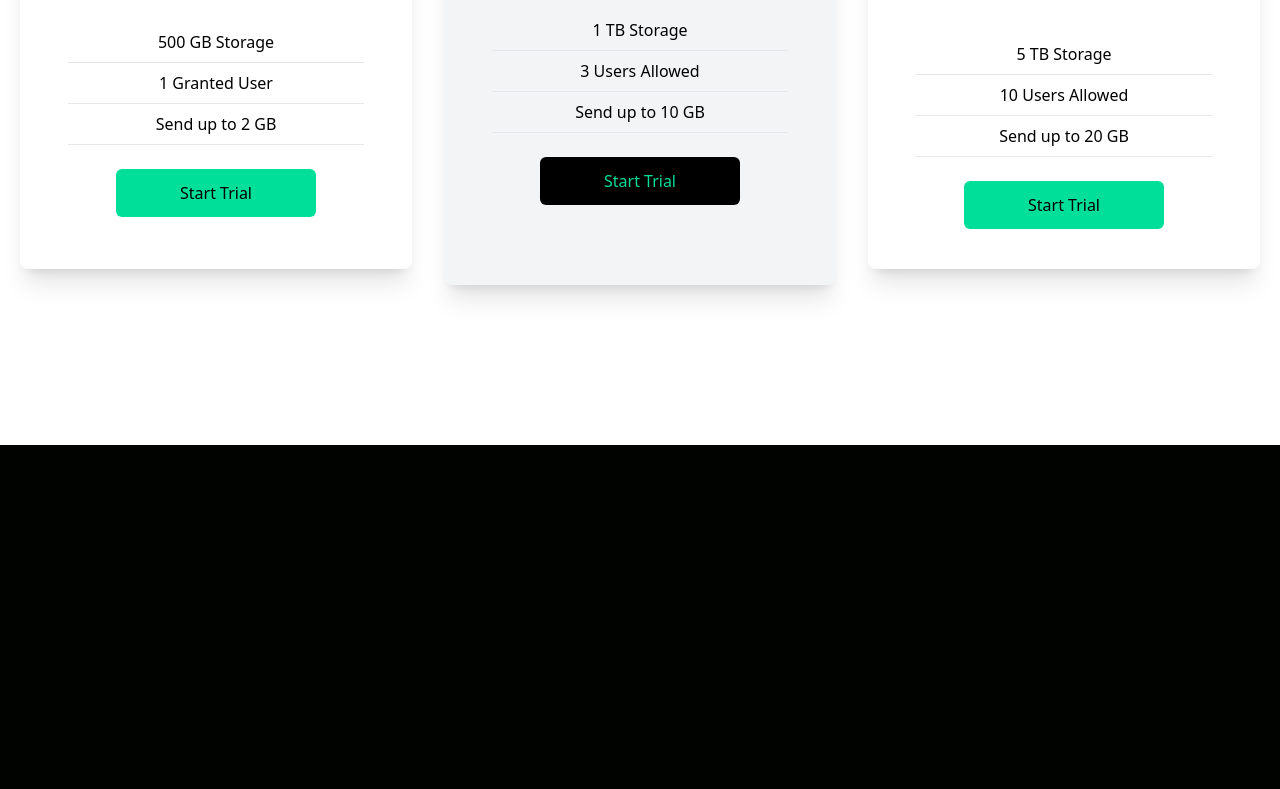
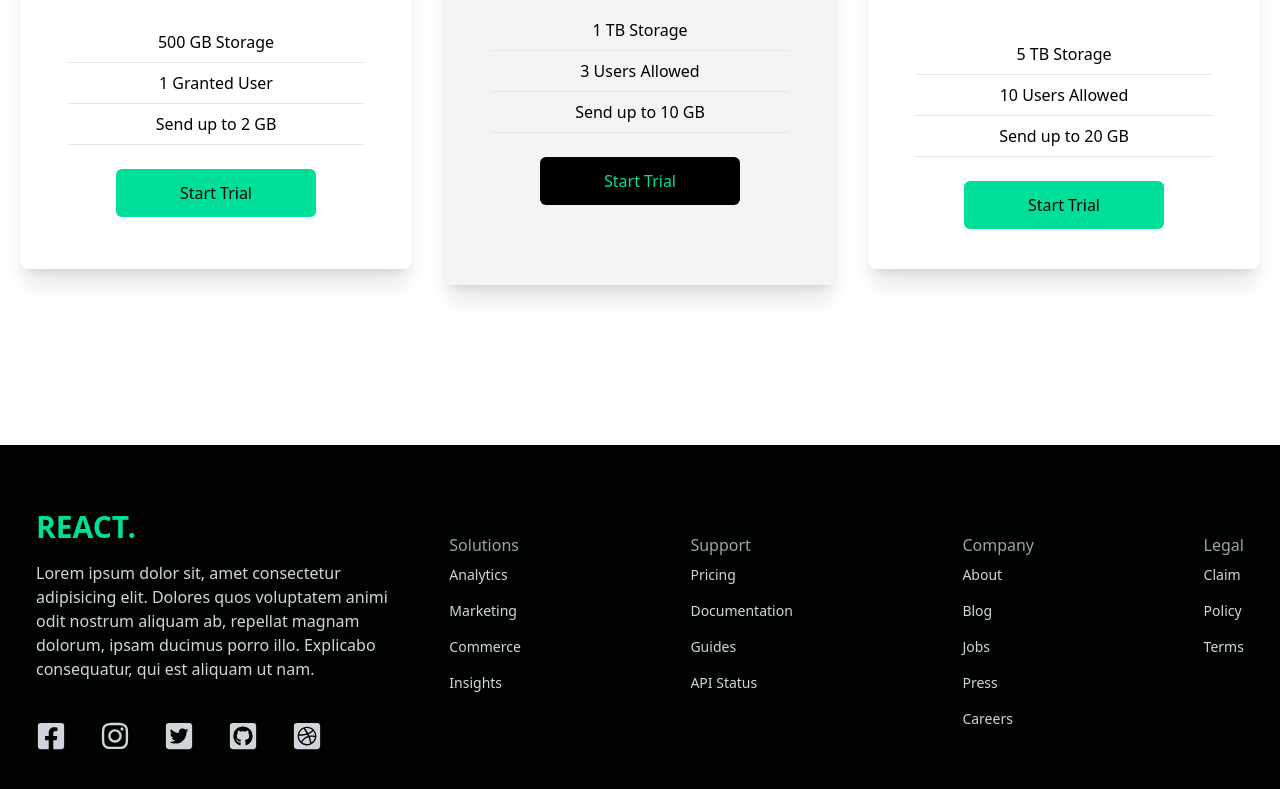
Before and after one commit to ekjacinto/react-data-finance-ui, a React (Create React App) app: page / in a window 1280 px wide. Shown: the part 2029-2818 px from the top of the page. Before the commit the page ends 2474 px from the top, so only its background shows below. Built offline with nearby package versions, Linux system fonts and the light colour scheme.

Commit message:
feat: completed Footer component

```diff
--- a/src/App.js
+++ b/src/App.js
@@ -4,6 +4,7 @@
 import Analytics from "./components/Analytics";
 import Newsletter from "./components/Newsletter";
 import Cards from "./components/Cards";
+import Footer from "./components/Footer";
 
 function App() {
   return (
@@ -13,6 +14,7 @@
       <Analytics />
       <Newsletter />
       <Cards />
+      <Footer />
     </div>
   );
 }
--- /dev/null
+++ b/src/components/Footer.jsx
@@ -0,0 +1,69 @@
+import React from 'react'
+import {
+  FaDribbbleSquare,
+  FaFacebookSquare,
+  FaGithubSquare,
+  FaInstagram,
+  FaTwitterSquare,
+} from "react-icons/fa"
+
+const Footer = () => {
+  return (
+    <div className="max-w-[1240px] mx-auto py-16 px-4 grid lg:grid-cols-3 gap-8 text-gray-300">
+      <div>
+        <h1 className="w-full text-3xl font-bold text-[#00df9a]">REACT.</h1>
+        <p className="py-4">Lorem ipsum dolor sit, amet consectetur adipisicing elit. Dolores quos voluptatem animi odit nostrum aliquam ab, repellat magnam dolorum, ipsam ducimus porro illo. Explicabo consequatur, qui est aliquam ut nam.</p>
+        <div className="flex justify-between md:w-[75%] my-6">
+          <FaFacebookSquare className="hover:cursor-pointer" size={30} />
+          <FaInstagram className="hover:cursor-pointer" size={30} />
+          <FaTwitterSquare className="hover:cursor-pointer" size={30} />
+          <FaGithubSquare className="hover:cursor-pointer" size={30} />
+          <FaDribbbleSquare className="hover:cursor-pointer" size={30} />
+        </div>
+      </div>
+      <div className="lg:col-span-2 flex justify-between mt-6">
+        <div>
+          <h6 className="font-medium text-gray-400">Solutions</h6>
+          <ul>
+            <li className="py-2 text-sm hover:cursor-pointer">Analytics</li>
+            <li className="py-2 text-sm hover:cursor-pointer">Marketing</li>
+            <li className="py-2 text-sm hover:cursor-pointer">Commerce</li>
+            <li className="py-2 text-sm hover:cursor-pointer">Insights</li>
+          </ul>
+        </div>
+
+        <div>
+          <h6 className="font-medium text-gray-400">Support</h6>
+          <ul>
+            <li className="py-2 text-sm hover:cursor-pointer">Pricing</li>
+            <li className="py-2 text-sm hover:cursor-pointer">Documentation</li>
+            <li className="py-2 text-sm hover:cursor-pointer">Guides</li>
+            <li className="py-2 text-sm hover:cursor-pointer">API Status</li>
+          </ul>
+        </div>
+
+        <div>
+          <h6 className="font-medium text-gray-400">Company</h6>
+          <ul>
+            <li className="py-2 text-sm hover:cursor-pointer">About</li>
+            <li className="py-2 text-sm hover:cursor-pointer">Blog</li>
+            <li className="py-2 text-sm hover:cursor-pointer">Jobs</li>
+            <li className="py-2 text-sm hover:cursor-pointer">Press</li>
+            <li className="py-2 text-sm hover:cursor-pointer">Careers</li>
+          </ul>
+        </div>
+
+        <div>
+          <h6 className="font-medium text-gray-400">Legal</h6>
+          <ul>
+            <li className="py-2 text-sm hover:cursor-pointer">Claim</li>
+            <li className="py-2 text-sm hover:cursor-pointer">Policy</li>
+            <li className="py-2 text-sm hover:cursor-pointer">Terms</li>
+          </ul>
+        </div>
+      </div>
+    </div>
+  )
+}
+
+export default Footer
```
